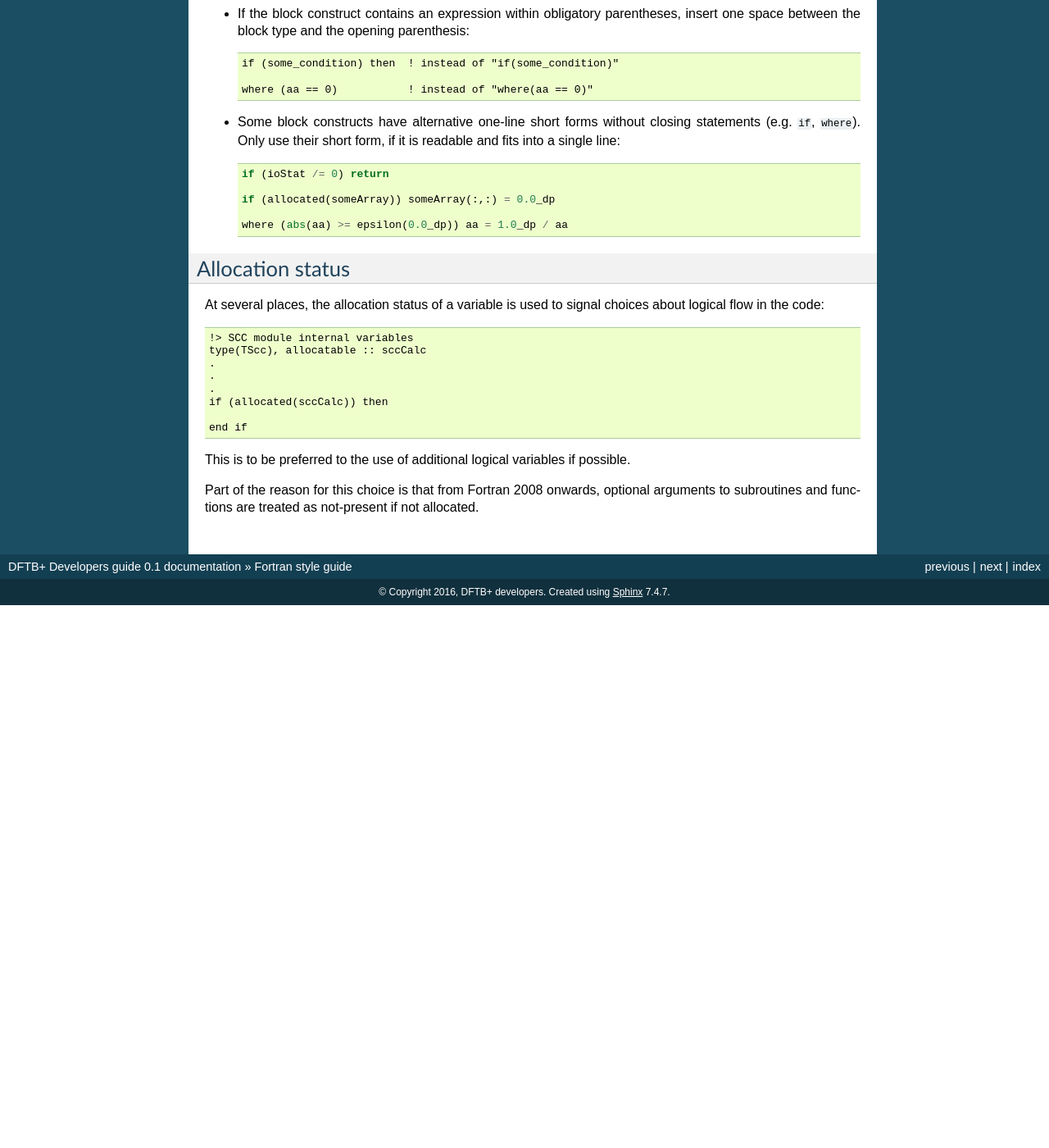
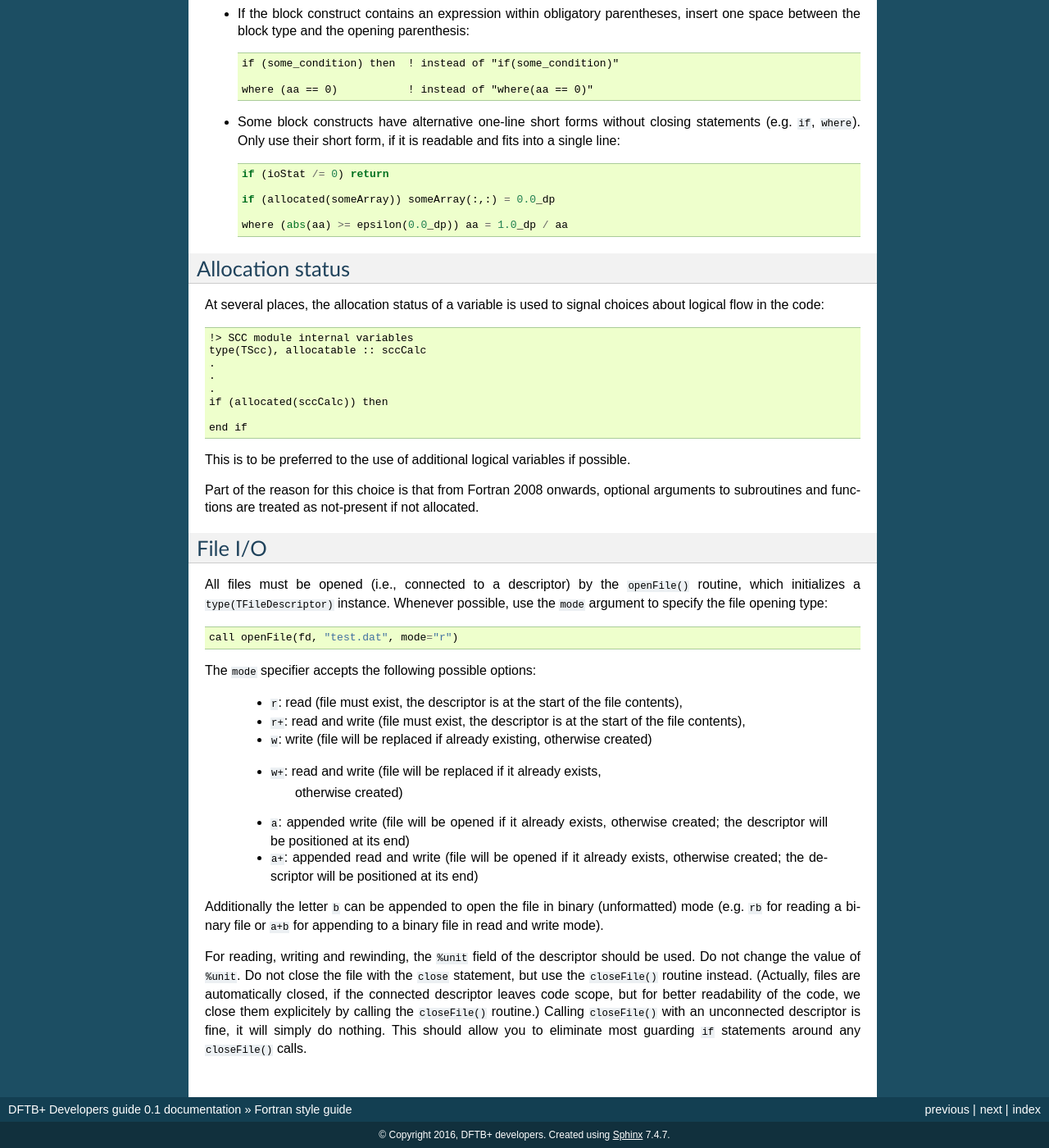
Before and after one commit to dftbplus/develguide, a Sphinx documentation site: the page built from docs/fortranstyle.rst, in a window 1280 px wide and 1400 px high, scrolled down 5410 px. Shown: the whole window at 82% size. Built offline with Sphinx 7.4.7, drawn with Linux system fonts in a browser that asks for light colours; before the commit the page ends 6148 px from its top, so only the background shows below that.

Commit message:
Add section about file I/O (#21)
---------

Co-authored-by: Ben Hourahine <bhourahine@gmail.com>

```diff
--- a/docs/fortranstyle.rst
+++ b/docs/fortranstyle.rst
@@ -362,3 +362,45 @@
 Part of the reason for this choice is that from Fortran 2008 onwards, optional
 arguments to subroutines and functions are treated as not-present if not
 allocated.
+
+
+File I/O
+========
+
+All files must be opened (i.e., connected to a descriptor) by the ``openFile()``
+routine, which initializes a ``type(TFileDescriptor)`` instance. Whenever
+possible, use the ``mode`` argument to specify the file opening type::
+
+  call openFile(fd, "test.dat", mode="r")
+
+The ``mode`` specifier accepts the following possible options:
+
+  * ``r``: read (file must exist, the descriptor is at the start of the file
+    contents),
+
+  * ``r+``: read and write (file must exist, the descriptor is at the start of
+    the file contents),
+
+  * ``w``: write (file will be replaced if already existing, otherwise created)
+
+  * ``w+``: read and write (file will be replaced if it already exists,
+     otherwise created)
+
+  * ``a``: appended write (file will be opened if it already exists, otherwise
+    created; the descriptor will be positioned at its end)
+
+  * ``a+``: appended read and write (file will be opened if it already exists,
+    otherwise created; the descriptor will be positioned at its end)
+
+Additionally the letter ``b`` can be appended to open the file in binary
+(unformatted) mode (e.g. ``rb`` for reading a binary file or ``a+b`` for
+appending to a binary file in read and write mode).
+
+For reading, writing and rewinding, the ``%unit`` field of the descriptor should
+be used. Do not change the value of ``%unit``. Do not close the file with the
+``close`` statement, but use the ``closeFile()`` routine instead. (Actually,
+files are automatically closed, if the connected descriptor leaves code scope,
+but for better readability of the code, we close them explicitely by calling
+the ``closeFile()`` routine.) Calling ``closeFile()`` with an unconnected
+descriptor is fine, it will simply do nothing. This should allow you to
+eliminate most guarding ``if`` statements around any ``closeFile()`` calls.
```
